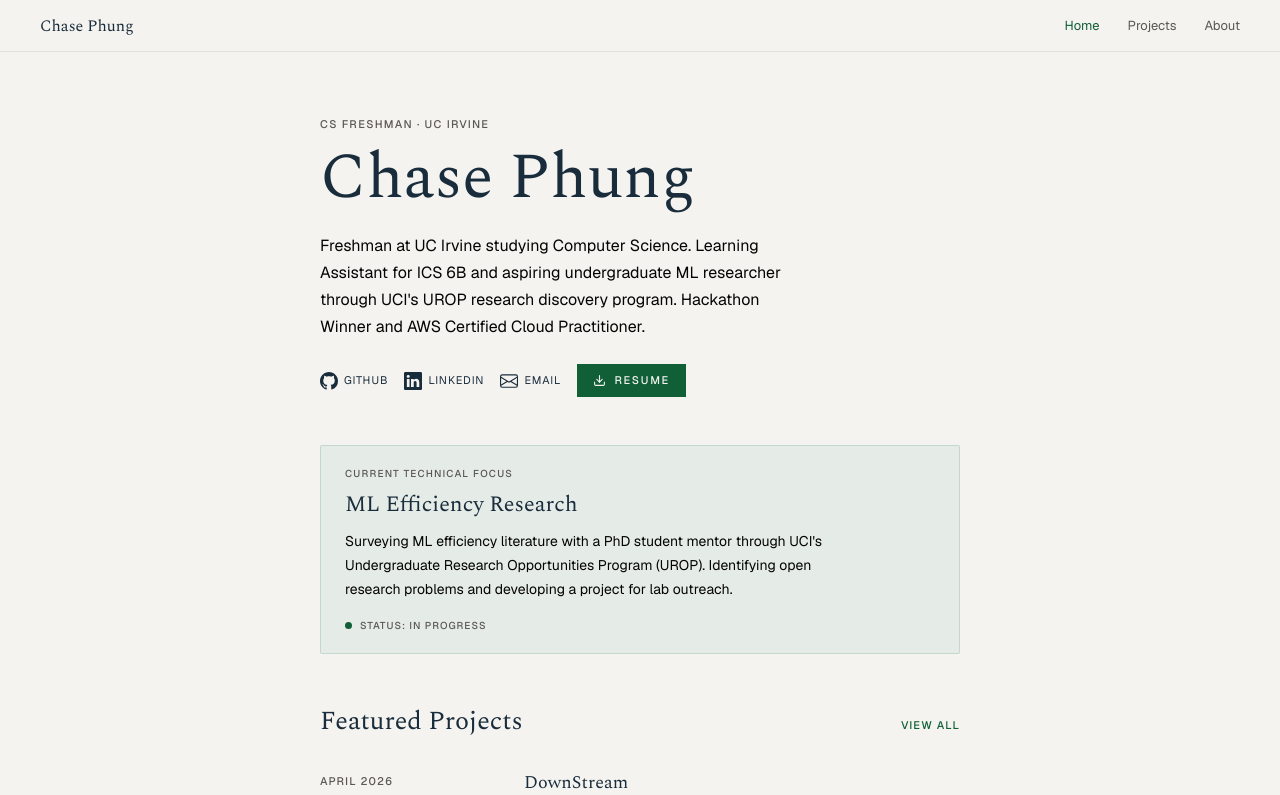
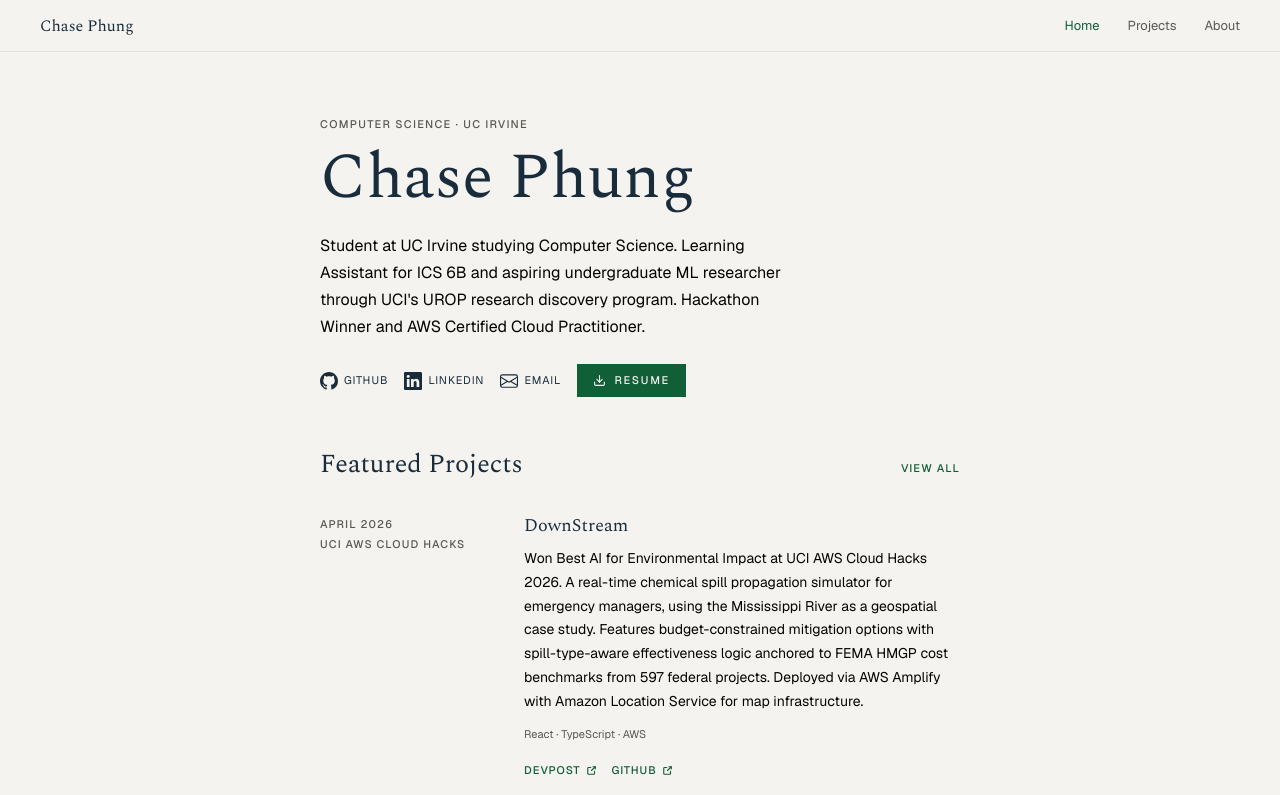
Before and after one commit to cphung913/personal-website, a Next.js app: page / in a window 1280 px wide. Shown: the top 795 px of the page. Built offline with nearby package versions, Linux system fonts and the light colour scheme.

Commit message:
adjust copy

```diff
--- a/app/page.tsx
+++ b/app/page.tsx
@@ -182,7 +182,7 @@ export default function HomePage() {
     <>
       <section className="mb-12" style={fadeStyle(0)}>
         <p className="mb-3 font-sans text-[11px] font-medium uppercase tracking-[0.12em] text-pencil">
-          CS Freshman · UC Irvine
+          Computer Science · UC Irvine
         </p>
 
         <h1 className="mb-5 font-serif text-[clamp(38px,10vw,64px)] leading-[1.05] text-slate">
@@ -190,7 +190,7 @@ export default function HomePage() {
         </h1>
 
         <p className="mb-6 max-w-[480px] font-sans text-base leading-[1.7] text-ink">
-          Freshman at UC Irvine studying Computer Science. Learning Assistant for ICS 6B and aspiring undergraduate ML researcher through UCI's UROP research discovery program. Hackathon Winner and   AWS Certified Cloud Practitioner.
+          Student at UC Irvine studying Computer Science. Learning Assistant for ICS 6B and aspiring undergraduate ML researcher through UCI's UROP research discovery program. Hackathon Winner and   AWS Certified Cloud Practitioner.
         </p>
 
         <div className="flex flex-wrap items-center gap-x-4 gap-y-2">
@@ -222,10 +222,10 @@ export default function HomePage() {
       </section>
 
       <div style={fadeStyle(80)}>
-        <FocusCard />
+        <FeaturedProjects />
       </div>
       <div style={fadeStyle(160)}>
-        <FeaturedProjects />
+        <FocusCard />
       </div>
     </>
   );
```
